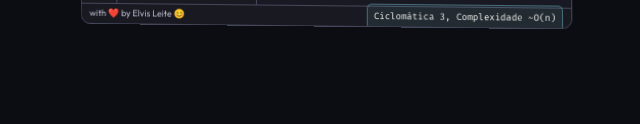
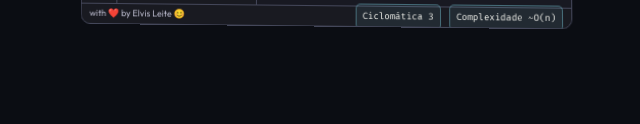
Before and after one commit to elvis7t/visualg-studio, an Electron app: page docs/index.html in a window 1280 px wide. Shown: the part 676-800 px from the top of the page, 640-1280 px from the left. Drawn offline with Linux system fonts and the light colour scheme; no server answers.

Commit message:
fix: adjust the metrics layout in the documentation footer.

```diff
--- a/docs/index.html
+++ b/docs/index.html
@@ -2346,9 +2346,8 @@ Digite um número:
                   <span>with ❤️ by Elvis Leite 😊</span>
                 </div>
                 <div class="status-right">
-                  <span class="metric-badge"
-                    >Ciclomática 3, Complexidade ~O(n)</span
-                  >
+                  <span class="metric-badge">Ciclomática 3</span>
+                  <span class="metric-badge">Complexidade ~O(n)</span>
                 </div>
               </footer>
             </div>
```
Also changed, not shown: README.md.
